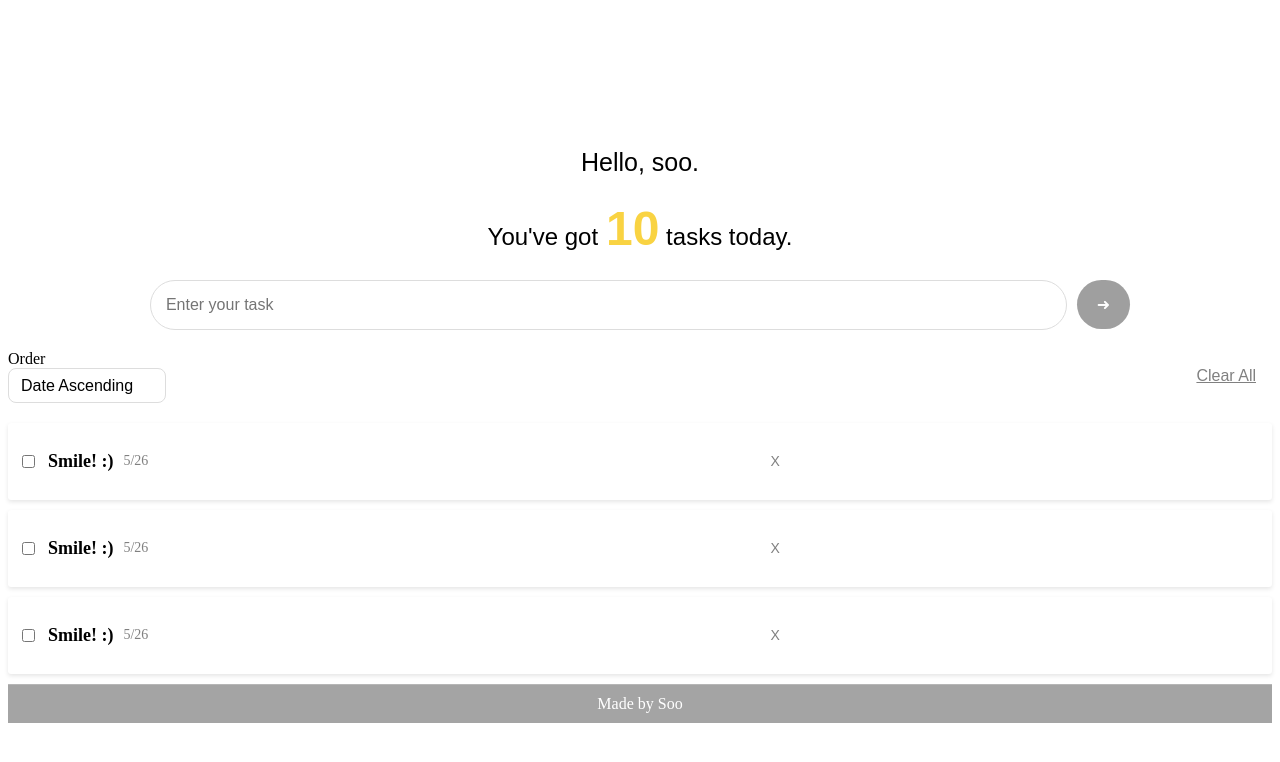
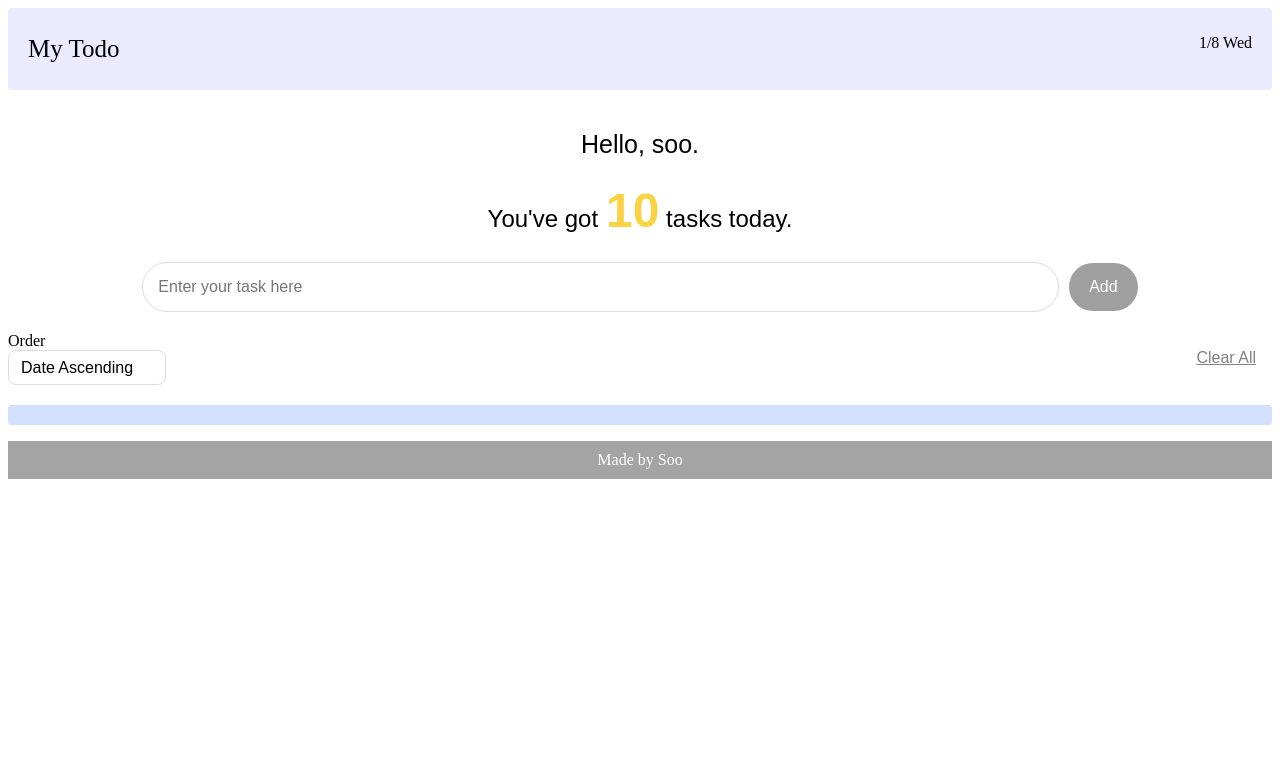
Before and after one commit to blackcat417/Vue-project, a Vue app: page / in a window 1280 px wide. Shown: the top 762 px of the page. Built offline with nearby package versions, Linux system fonts and the light colour scheme.

Commit message:
todo edit

```diff
--- a/package.json
+++ b/package.json
@@ -18,7 +18,9 @@
     "@vue/cli-plugin-eslint": "~5.0.0",
     "@vue/cli-service": "~5.0.0",
     "eslint": "^7.32.0",
-    "eslint-plugin-vue": "^8.0.3"
+    "eslint-plugin-vue": "^8.0.3",
+    "node-sass": "^9.0.0",
+    "sass-loader": "^16.0.4"
   },
   "eslintConfig": {
     "root": true,
--- a/src/App.vue
+++ b/src/App.vue
@@ -32,6 +32,6 @@ export default {
 
 <style>
 .app {
-  background-color: aqua;
+  background-color: black;
 }
 </style>
--- a/src/components/TodoFooter.vue
+++ b/src/components/TodoFooter.vue
@@ -7,19 +7,8 @@
   text-align: center;
   padding: 10px 0;
   font-size: 16px;
-  font-weight: 400;
+  font-weight: 300;
   color: white;
   background-color: rgb(164, 164, 164);
-  border-top: 1px solid rgba(255, 255, 255, 0.2);
-}
-
-.footer a {
-  text-decoration: none;
-  color: #ffeb3b; /* 강조된 노란색 */
-  font-weight: 500;
-}
-
-.footer a:hover {
-  text-decoration: underline;
 }
 </style>
--- a/src/components/TodoHeader.vue
+++ b/src/components/TodoHeader.vue
@@ -6,6 +6,8 @@
 </template>
 
 <script>
+import getDate from "./getDate.js";
+
 export default {
   data() {
     return {
@@ -13,31 +15,23 @@ export default {
     };
   },
   created() {
-    const now = new Date();
-    const month = now.getMonth() + 1;
-    const date = now.getDate();
-    const weekList = new Array(
-      "Sun.",
-      "Mon.",
-      "Tue.",
-      "Wed.",
-      "Thu.",
-      "Fri.",
-      "Sat."
-    );
-    const week = weekList[now.getDate()];
-    this.timestamp = `${month}/${date} ${week}`;
+    this.timestamp = `${getDate().month}/${getDate().date} ${getDate().week}`;
   },
 };
 </script>
 
 <style scoped>
+.logo {
+  font-size: 25px;
+  font-weight: 500;
+}
 .header {
+  border-radius: 3px;
   display: flex;
   justify-content: space-between;
   padding: 10px 20px;
-  background-color: transparent;
-  color: white;
-  font-weight: bold;
+  background-color: rgb(235, 235, 255);
+  color: black;
+  font-weight: 400;
 }
 </style>
--- a/src/components/TodoInput.vue
+++ b/src/components/TodoInput.vue
@@ -1,9 +1,46 @@
 <template>
   <div class="add">
-    <input type="text" class="add__input" placeholder="Enter your task" />
-    <button class="add__button">➜</button>
+    <input
+      type="text"
+      class="add__input"
+      placeholder="Enter your task here"
+      v-model="newTodoItem"
+      v-on:keyup.enter="addTodoItem"
+    />
+    <button class="add__button" v-on:click="addTodoItem">
+      <span class="blind">Add</span>
+    </button>
   </div>
 </template>
+
+<script>
+import getDate from "./getDate.js";
+
+export default {
+  data() {
+    return {
+      newTodoItem: "",
+    };
+  },
+  methods: {
+    addTodoItem() {
+      if (this.newTodoItem !== "") {
+        var value = {
+          item: this.newTodoItem,
+          date: `${getDate().date} ${getDate().week}`,
+          time: getDate().time,
+          completed: false,
+        };
+        localStorage.setItem(this.newTodoItem, JSON.stringify(value));
+        this.clearInput();
+      }
+    },
+    clearInput() {
+      this.newTodoItem = "";
+    },
+  },
+};
+</script>
 
 <style>
 .add {
--- a/src/components/TodoList.vue
+++ b/src/components/TodoList.vue
@@ -1,51 +1,71 @@
 <template>
   <ul class="list">
-    <input type="checkbox" id="list-item-1" />
-    <label for="list-item-1">
-      <p class="list__text">Smile! :)</p>
-    </label>
-    <p class="list__date">5/26</p>
-    <button class="list__delete">X</button>
-  </ul>
-  <ul class="list">
-    <input type="checkbox" id="list-item-1" />
-    <label for="list-item-1">
-      <p class="list__text">Smile! :)</p>
-    </label>
-    <p class="list__date">5/26</p>
-    <button class="list__delete">X</button>
-  </ul>
-  <ul class="list">
-    <input type="checkbox" id="list-item-1" />
-    <label for="list-item-1">
-      <p class="list__text">Smile! :)</p>
-    </label>
-    <p class="list__date">5/26</p>
-    <button class="list__delete">X</button>
+    <li
+      class="list__item"
+      v-for="todoItem in todoItems"
+      v-bind:key="todoItem.item"
+    >
+      <input
+        type="checkbox"
+        v-bind:id="todoItem.item"
+        v-bind:checked="todoItem.completed === true"
+        v-on:change="toggleComplete(todoItem)"
+      />
+      <label v-bind:for="todoItem.item" class="list__label">
+        <p class="list__text">{{ todoItem.item }}</p>
+      </label>
+      <p class="list__date">{{ todoItem.date }}</p>
+    </li>
   </ul>
 </template>
 
+<script>
+export default {
+  data() {
+    return {
+      todoItems: [],
+    };
+  },
+  created() {
+    if (localStorage.length > 0) {
+      for (let i = 0; i < localStorage.length; i++) {
+        if (localStorage.key(i) !== "loglevel:webpack-dev-server") {
+          this.todoItems.push(
+            JSON.parse(localStorage.getItem(localStorage.key(i)))
+          );
+        }
+      }
+    }
+  },
+  methods: {
+    toggleComplete(todoItem) {
+      todoItem.completed = !todoItem.completed;
+      localStorage.setItem(todoItem.item, JSON.stringify(todoItem));
+    },
+  },
+};
+</script>
+
 <style scoped>
 .list {
-  display: flex;
-  justify-content: start;
+  display: grid;
+  justify-content: center;
   align-items: center;
-  background-color: white;
+  background-color: rgb(211, 225, 255);
   padding: 10px;
   border-radius: 3px;
-  margin: 10px 0;
   list-style: none;
-  box-shadow: 0 2px 4px rgba(0, 0, 0, 0.1);
 }
 
 .list__item {
   display: flex;
   align-items: center;
-  justify-content: space-between;
+  justify-content: start;
   background-color: white;
   padding: 10px;
   border-radius: 8px;
   margin-bottom: 10px;
+
   box-shadow: 0 2px 4px rgba(0, 0, 0, 0.1);
 }
 
@@ -74,7 +94,7 @@
 
 .list__date {
   margin: 0 10px;
-  font-size: 14px;
+  font-size: 15px;
   color: gray;
 }
 
@@ -86,7 +106,6 @@
   padding: 8px 12px;
   cursor: pointer;
   font-size: 14px;
-  margin-left: 600px;
 }
 
 .list__delete:hover {
--- /dev/null
+++ b/src/components/getDate.js
@@ -0,0 +1,16 @@
+export default () => {
+  const now = new Date();
+  const month = now.getMonth() + 1;
+  const date = now.getDate();
+  const weekList = new Array("Sun", "Mon", "Tue", "Wed", "Thu.", "Fri", "Sat");
+  const week = weekList[now.getDay()];
+  const time = now.getTime();
+
+  const dateInfo = {
+    month,
+    date,
+    week,
+    time,
+  };
+  return dateInfo;
+};
```
Also changed, not shown: 1 other file (tests, documents, lock files or other folders).
